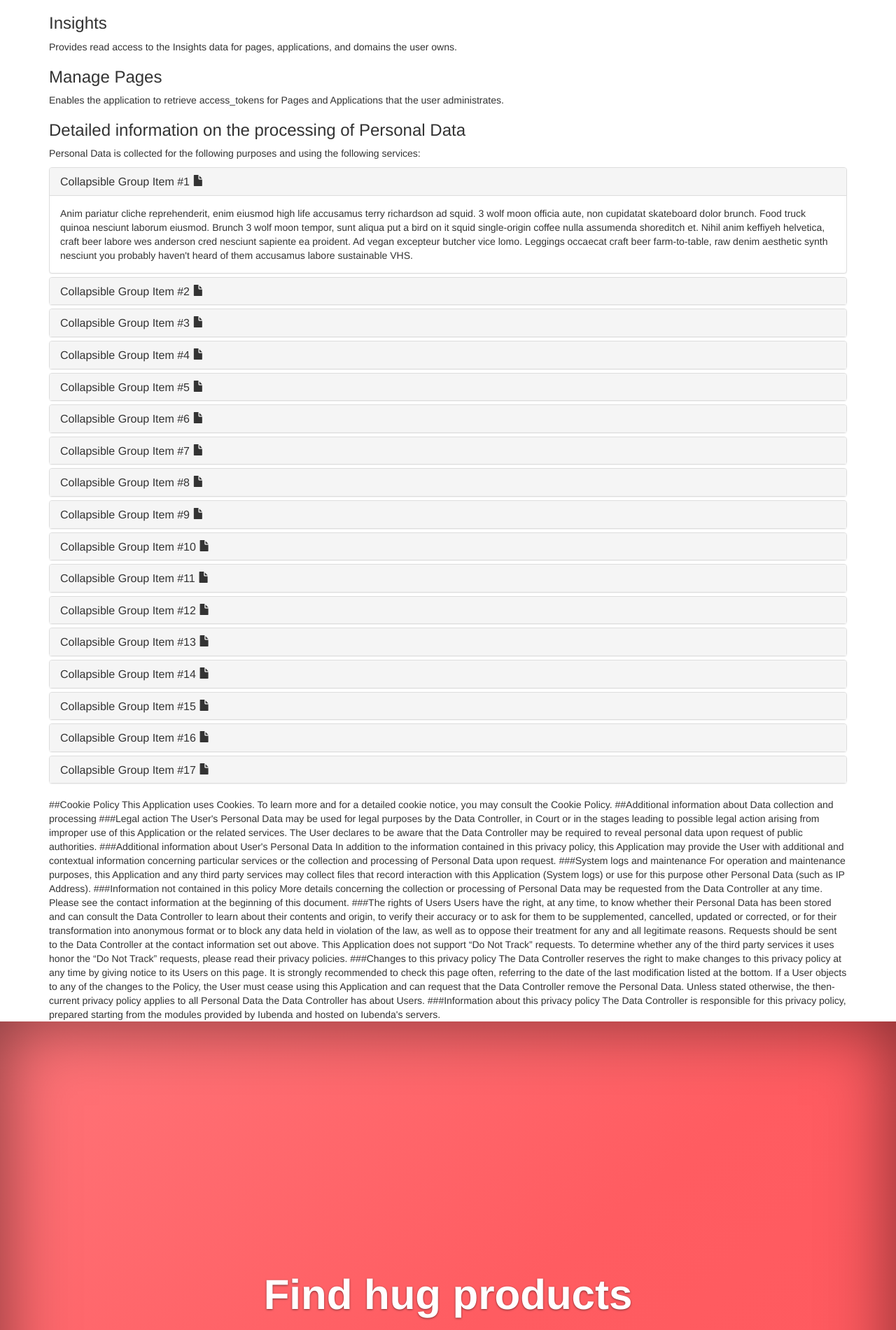
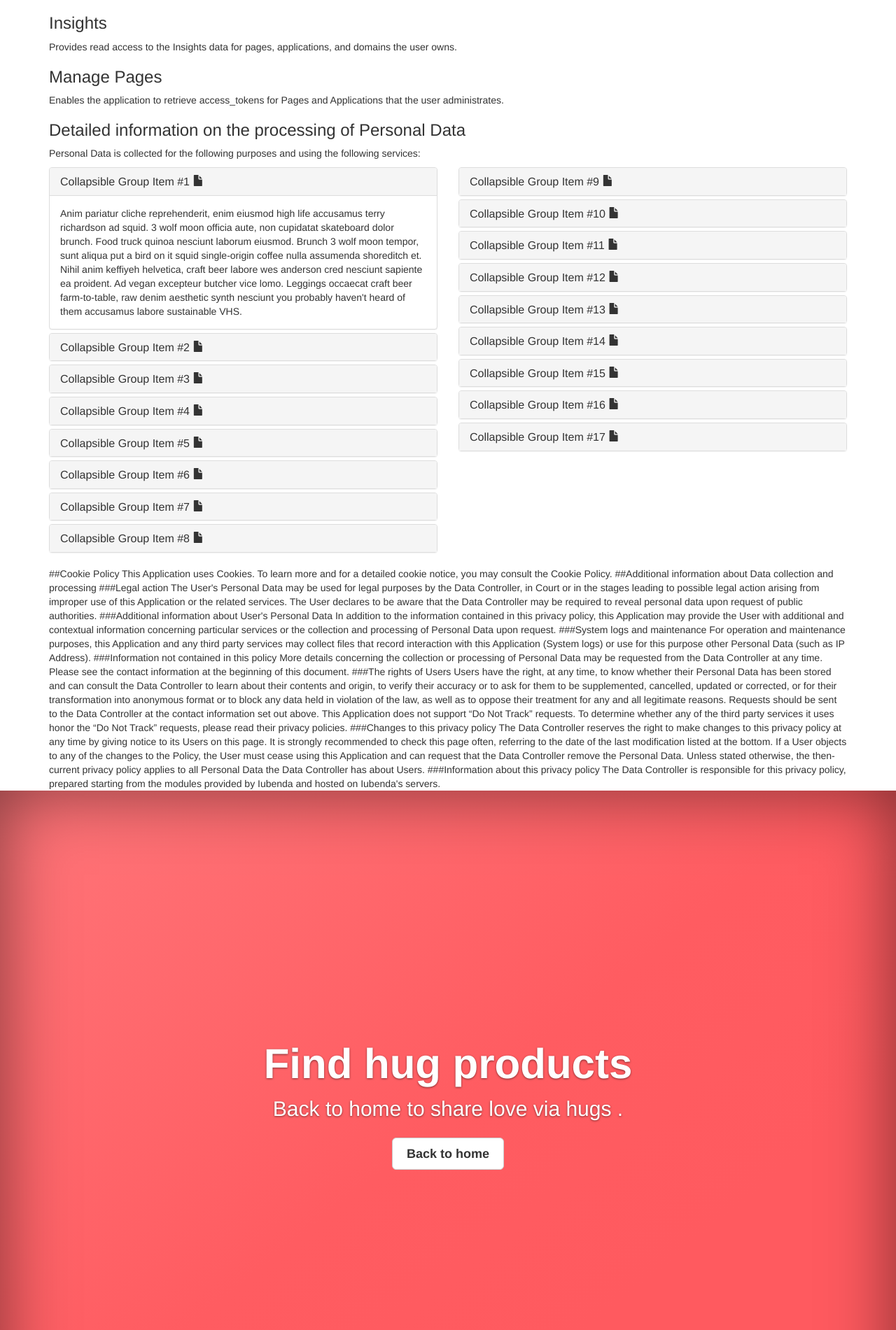
Before and after one commit to hub4hugs/hub4hugs.github.io, a Jekyll site: the page built from cookie.html, in a window 1280 px wide. Shown: the part 2133-4034 px from the top of the page at 70% size. Built offline with Jekyll 4.4.1, drawn with Linux system fonts in a browser that asks for light colours; comment, search, counter and statistics services are not loaded.

Commit message:
edit panel group testing 2 columns

```diff
--- a/cookie.html
+++ b/cookie.html
@@ -133,7 +133,8 @@ canonical: https://hub4hugs.github.io
 			Personal Data is collected for the following purposes and using the following services:
 
         </p>
-
+		<div class="row">
+		  <div class="col-lg-6 col-md-6">
 	        <!-- Collapse list -->
 			<div class="panel-group" id="accordion" role="tablist" aria-multiselectable="true">
 			  <div class="panel panel-default">
@@ -248,6 +249,13 @@ canonical: https://hub4hugs.github.io
 			      </div>
 			    </div>
 			  </div>
+
+			</div>
+			<!--End collapse list-->
+		  </div><!-- col-6 end -->
+		  <div class="col-lg-6 col-md-6">
+	        <!-- Collapse list -->
+			<div class="panel-group" id="accordion" role="tablist" aria-multiselectable="true">
 			  <div class="panel panel-default">
 			    <div class="panel-heading" role="tab" id="heading9">
 			      <h4 class="panel-title">
@@ -376,6 +384,8 @@ canonical: https://hub4hugs.github.io
 			  </div>
 			</div>
 			<!--End collapse list-->
+		  </div><!-- col-6 end -->
+		</div>
 
 		<!-- Cookie policy -->
 ##Cookie Policy
```
Lines whose indentation alone changed are shown as unchanged.
